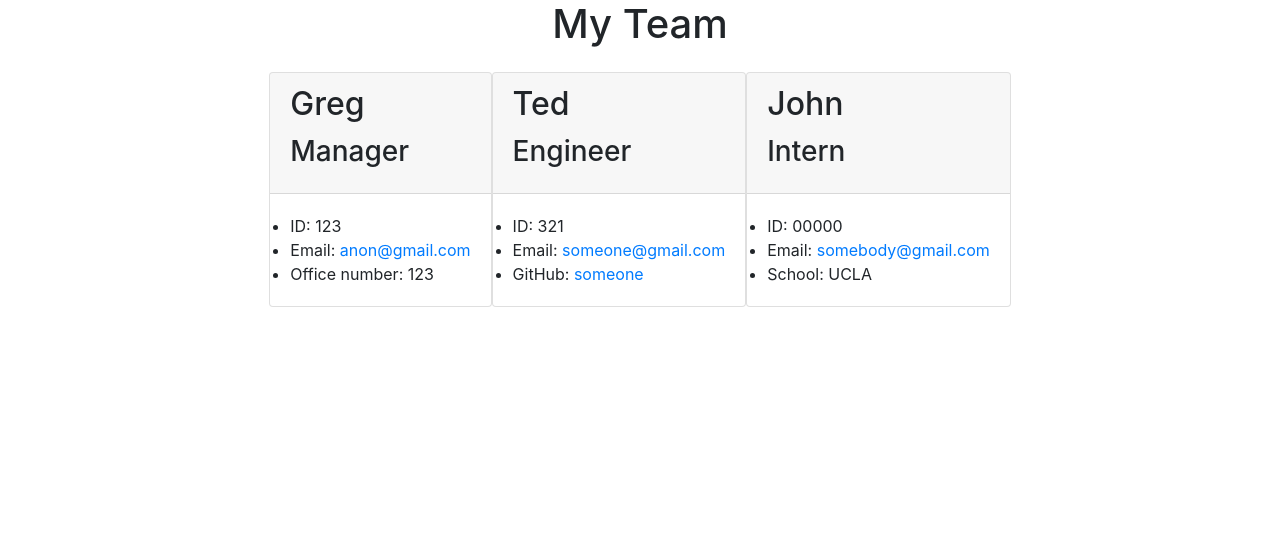
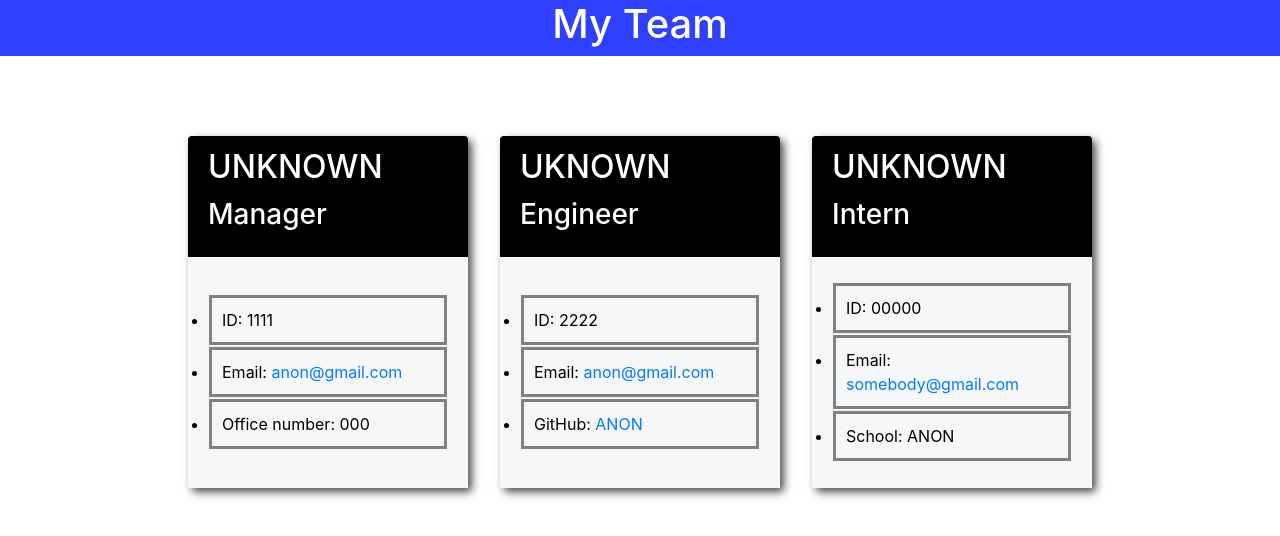
Before and after one commit to izbeloro/team-gen, a website: page dist/index.html in a window 1280 px wide. Drawn offline with nearby package versions, Linux system fonts and the light colour scheme.

Commit message:
css formatted

```diff
--- a/dist/index.html
+++ b/dist/index.html
@@ -5,8 +5,8 @@
         <meta charset="UTF-8" />
         <meta name="viewport" content="width=device-width, initial-scale=1.0" />
         <meta http-equiv="X-UA-Compatible" content="ie=edge" />
-        <title>My Team</title>
-        <link rel="stylesheet" href="https://stackpath.bootstrapcdn.com/bootstrap/4.3.1/css/bootstrap.min.css"
+        <title>Teamsters</title>
+        <link rel="stylesheet" href="https://stackpath.bootstrapcdn.com/bootstrap/4.3.1/css/bootstrap.min.css">
         <link rel="stylesheet" href="./style.css">
     </head>
 
@@ -27,7 +27,7 @@
             <div class="card emp-card">
             <div class="card-header">
                 <h2 class="card-title">
-                    Greg
+                    UNKNOWN
                 </h2>
                 <h3 class="card-title">
                     Manager
@@ -36,13 +36,13 @@
             <div class="card-body">
                 <ul class="list-group">
                     <li class="list-item">
-                        ID: 123
+                        ID: 1111
                     </li>
                     <li class="list-item">
                         Email: <a href="mailto:anon@gmail.com">anon@gmail.com</a>
                     </li>
                     <li class="list-item">
-                        Office number: 123
+                        Office number: 000
                     </li>
                 </ul>
             </div>
@@ -51,7 +51,7 @@
             <div class="card emp-card">
         <div class="card-header">
             <h2 class="card-title">
-                Ted
+                UKNOWN
             </h2>
             <h3 class="card-title">
                 Engineer
@@ -60,13 +60,13 @@
         <div class="card-body">
             <ul class="list-group">
                 <li class="list-item">
-                    ID: 321
+                    ID: 2222
                 </li>
                 <li class="list-item">
-                    Email: <a href="mailto:someone@gmail.com">someone@gmail.com</a>
+                    Email: <a href="mailto:anon@gmail.com">anon@gmail.com</a>
                 </li>
                 <li class="list-item">
-                    GitHub: <a href="https://github.com/someone" target="_blank">someone</a>
+                    GitHub: <a href="https://github.com/anon" target="_blank">ANON</a>
                 </li>
             </ul>
         </div>
@@ -75,7 +75,7 @@
             <div class="card emp-card">
         <div class="card-header">
             <h2 class="card-title">
-                John
+                UNKNOWN
             </h2>
             <h3 class="card-title">
                 Intern
@@ -90,7 +90,7 @@
                     Email: <a href="mailto:somebody@gmail.com">somebody@gmail.com</a>
                 </li>
                 <li class="list-item">
-                    School: UCLA
+                    School: ANON
                 </li>
             </ul>
         </div>
--- a/dist/style.css
+++ b/dist/style.css
@@ -0,0 +1,39 @@
+.team-heading {
+    background-color: #0519fed4;
+    color: #ffffff;
+}
+
+.team-area {
+    max-width: 1000px;
+    margin: 3em auto;
+    flex-wrap: wrap;
+}
+
+.emp-card {
+    margin: 1em;
+    max-width: 280px;
+    width: 90%;
+    min-height: 22rem;
+    background-color: #000000;
+    color:white;
+    display: flex;
+    flex-direction: column;
+    justify-content: space-between;
+    box-shadow: 4px 4px 8px rgba(0, 0, 0, 0.7);
+    border: none;
+}
+
+.card-body {
+    display: flex;
+    flex-direction: column;
+    justify-content: center;
+    background-color: #f6f7f8;
+}
+
+.list-item {
+    color: #000000;
+    text-decoration: none;
+    border: solid gray 3px;
+    margin: 1px;
+    padding: 10px;
+}
```
